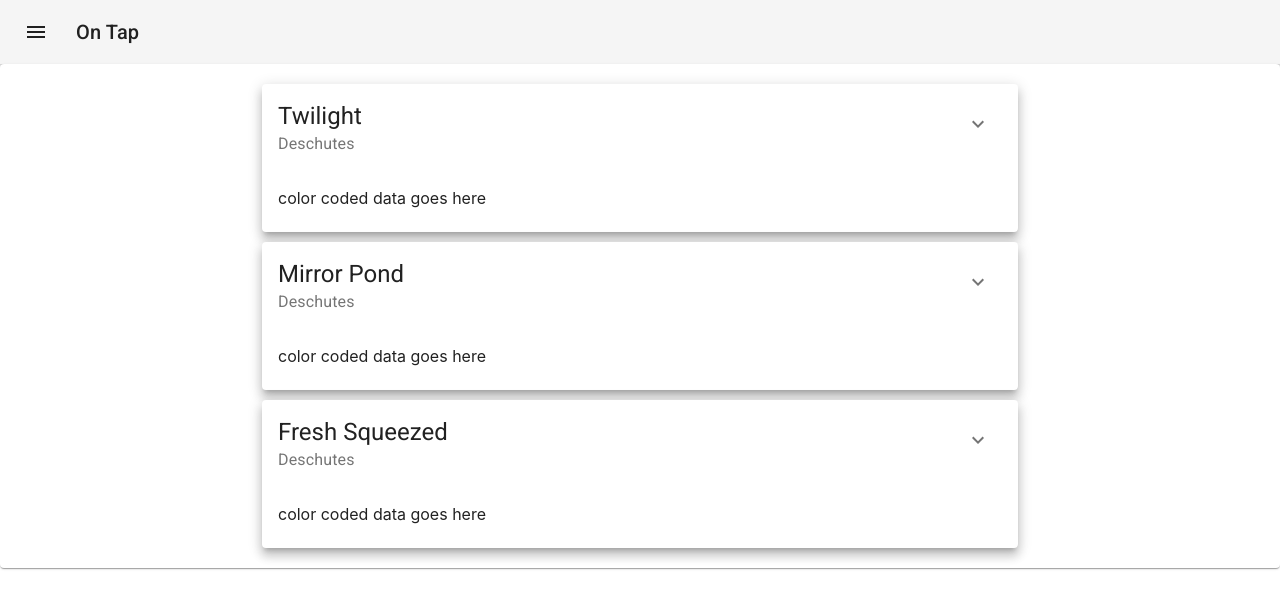
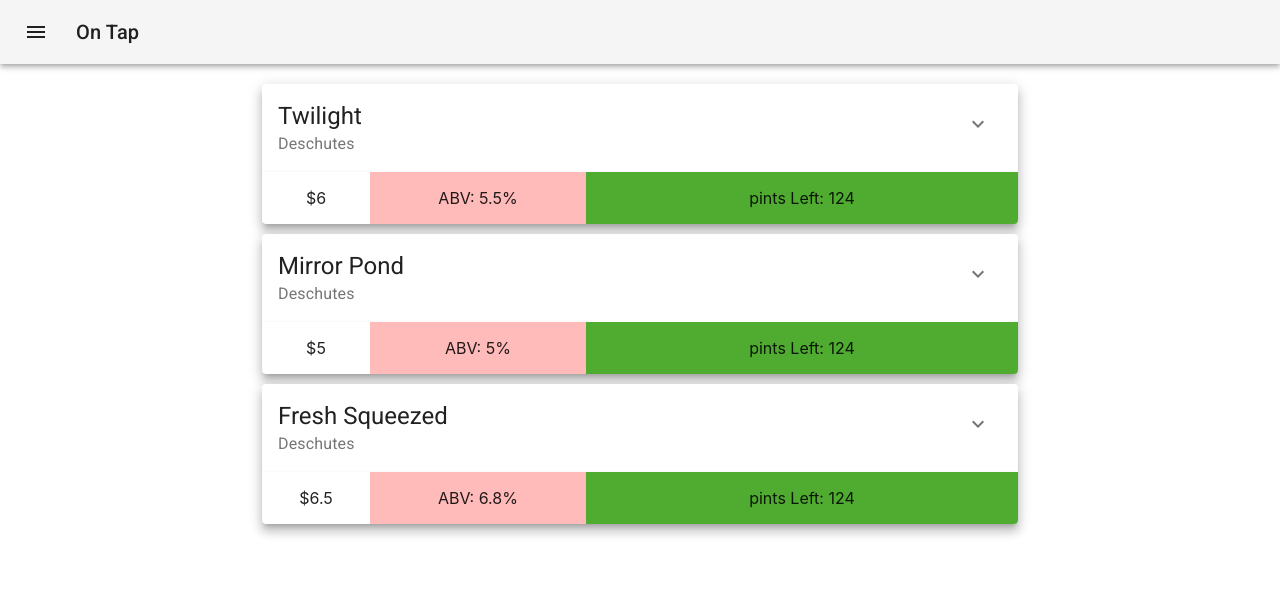
Before and after one commit to DuHerb/OnTap, a React (Create React App) app: page /#/ in a window 1280 px wide. Shown: the top 608 px of the page. Built offline with nearby package versions, Linux system fonts and the light colour scheme.

Commit message:
add styling

```diff
--- /dev/null
+++ b/src/Components/PVCabv.jsx
@@ -0,0 +1,27 @@
+import React from 'react'
+import PropTypes from 'prop-types';
+import { makeStyles } from '@material-ui/styles';
+
+const useStyles = makeStyles({
+  container: {
+    backgroundColor: '#ffbaba',
+    width: '50%',
+    textAlign: 'center'
+  }
+
+})
+
+const PVCabv = ({abv}) => {
+  const classes = useStyles();
+  return (
+    <div className={classes.container}>
+      <p>ABV: {abv}%</p>
+    </div>
+  )
+}
+
+PVCabv.propTypes = {
+  abv: PropTypes.string
+}
+
+export default PVCabv
--- a/src/Components/PVCard.jsx
+++ b/src/Components/PVCard.jsx
@@ -11,6 +11,10 @@
 import Typography from '@material-ui/core/Typography';
 import { red } from '@material-ui/core/colors';
 import ExpandMoreIcon from '@material-ui/icons/ExpandMore';
+import PVCprice from './PVCprice';
+import PVCabv from './PVCabv';
+import PVCpints from './PVCpints';
+import { Paper } from '@material-ui/core'
 
 
 const useStyles = makeStyles(theme => ({
@@ -35,7 +39,23 @@
   avatar: {
     backgroundColor: red[500],
   },
+  colorBoxContainer: {
+    display: 'flex',
+    flexDirection: 'row',
+    justifyContent: 'space-between'
+  },
+  noPadding: {
+    padding: '0'
+  },
+  colorBoxItem2: {
+    flexGrow: 2,
+    width: '30%'
+  }
 }));
+
+const inlineStyle = {
+  padding: 0
+}
 
 function PVCard(props) {
   const classes = useStyles();
@@ -70,8 +90,12 @@
         </Typography>
       </CardContent>
     </Collapse>
-    <CardContent>
-      color coded data goes here
+    <CardContent className={classes.noPadding} style={inlineStyle}>
+      <Paper className={classes.colorBoxContainer} square={true}>
+        <PVCprice price={props.price}/>
+        <PVCabv abv={props.abv}/>
+        <PVCpints pintsLeft={props.pintsLeft}/>
+      </Paper>
     </CardContent>
   </Card>
   )
--- /dev/null
+++ b/src/Components/PVCpints.jsx
@@ -0,0 +1,26 @@
+import React from 'react'
+import PropTypes from 'prop-types'
+import { makeStyles } from '@material-ui/styles'
+
+const useStyles = makeStyles({
+  colorBoxItem2: {
+    width: '100%',
+    backgroundColor: '#50ac31',
+    textAlign: 'center'
+  }
+})
+
+const PVCpints = ({pintsLeft}) => {
+  const classes = useStyles();
+  return (
+    <div className={classes.colorBoxItem2}>
+      <p>pints Left: {pintsLeft}</p>
+    </div>
+  )
+}
+
+PVCpints.propTypes = {
+  pintsLeft: PropTypes.string
+}
+
+export default PVCpints
--- /dev/null
+++ b/src/Components/PVCprice.jsx
@@ -0,0 +1,25 @@
+import React from 'react'
+import PropTypes from 'prop-types'
+import { makeStyles } from '@material-ui/styles';
+
+const useStyles = makeStyles({
+  container: {
+    width: '25%',
+    textAlign: 'center'
+  }
+})
+
+const PVCprice = ({price}) => {
+  const classes = useStyles();
+  return (
+    <div className={classes.container}>
+      <p>${price}</p>
+    </div>
+  )
+}
+
+PVCprice.propTypes = {
+  price: PropTypes.string
+}
+
+export default PVCprice
--- a/src/Components/PatronView.jsx
+++ b/src/Components/PatronView.jsx
@@ -1,6 +1,5 @@
 import React from 'react';
 import PVCard from './PVCard';
-import { Paper } from '@material-ui/core';
 import { makeStyles } from  '@material-ui/styles'
 
 const useStyles = makeStyles(theme => ({
@@ -14,9 +13,8 @@
   const classes = useStyles();
 
   return (
-    <div>
-
-      <Paper className={classes.root}>
+    <>
+      <div className={classes.root}>
       {kegs.map((keg) =>
         <PVCard name={keg.name}
           brewery={keg.brewery}
@@ -28,7 +26,7 @@
           key={keg.name}
         />
         )}
-      </Paper>
-    </div>
+      </div>
+    </>
   )
 }
```
